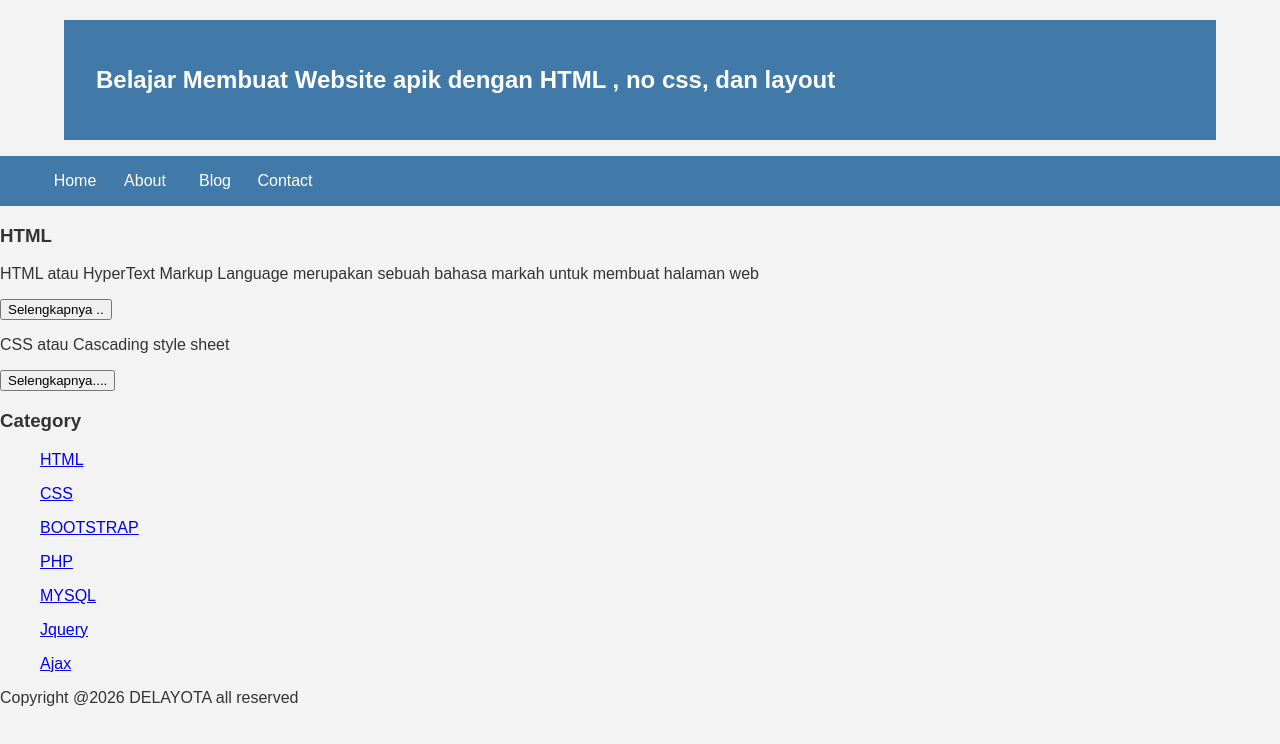
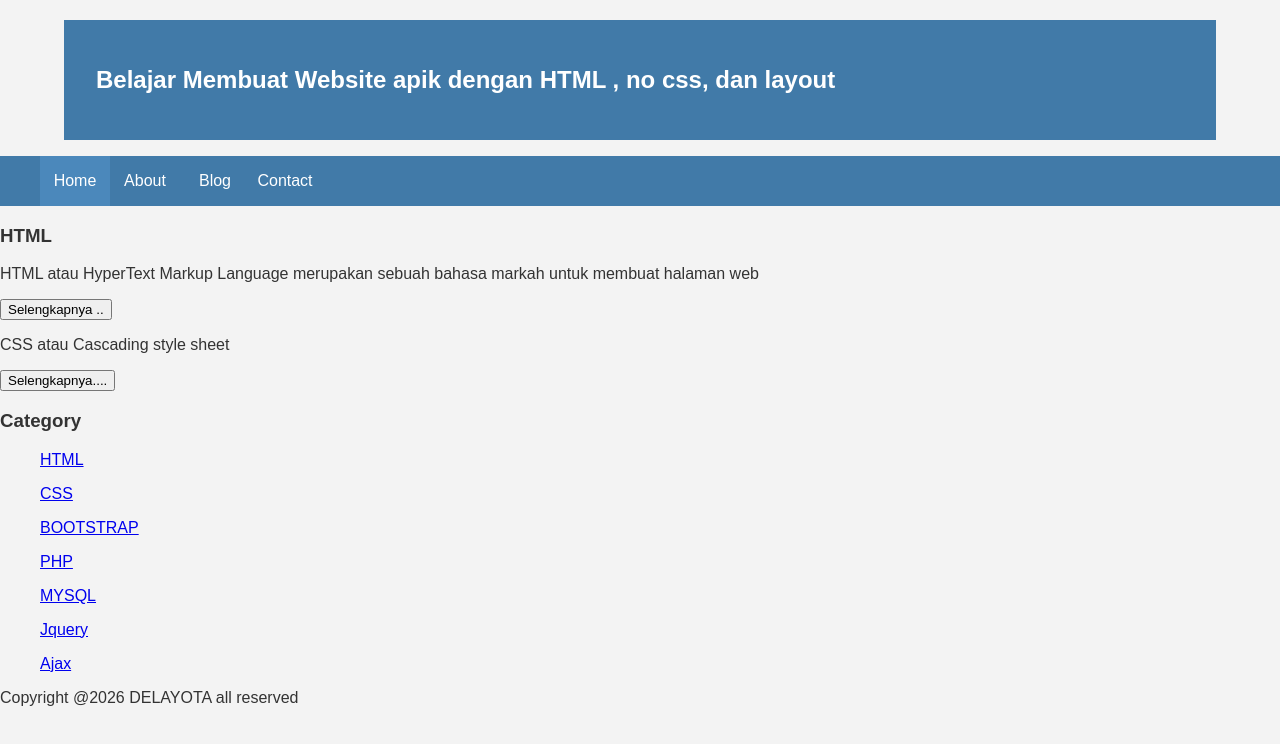
Before and after one commit to nauraannida727-glitch/webnau, a plain HTML site: page index.html in a window 1280 px wide. In both pictures the pointer is over the link "Home". Drawn offline with Linux system fonts and the light colour scheme.

Commit message:
Update style.css

```diff
--- a/style.css
+++ b/style.css
@@ -41,3 +41,8 @@ body{
     color:#FFF;
     text-decoration:none;
 }
+
+.menu ul li a:hover {
+    background-color:#4b88bb;
+    display:block;
+}
```
